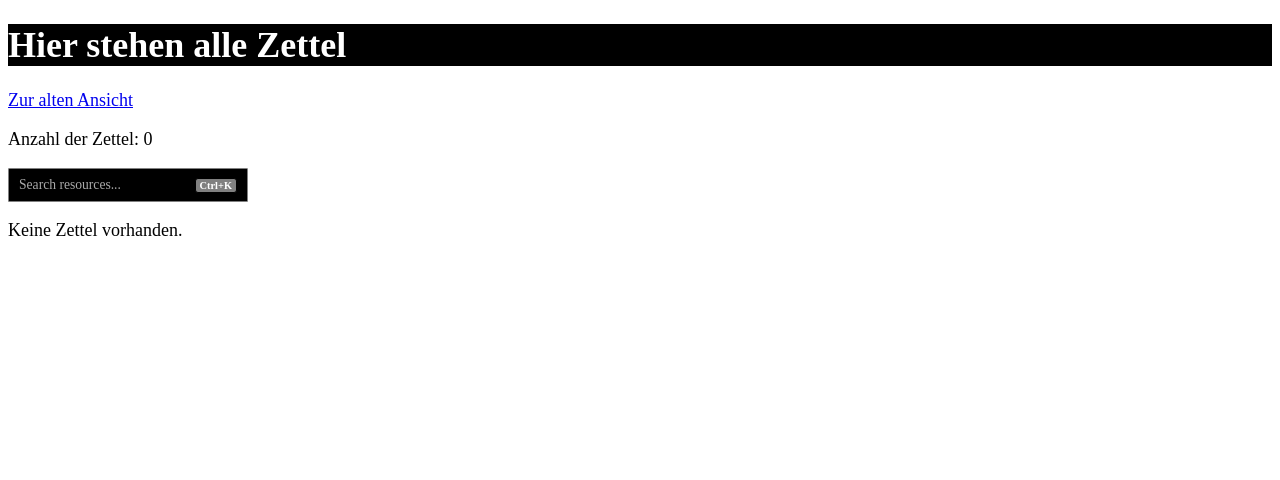
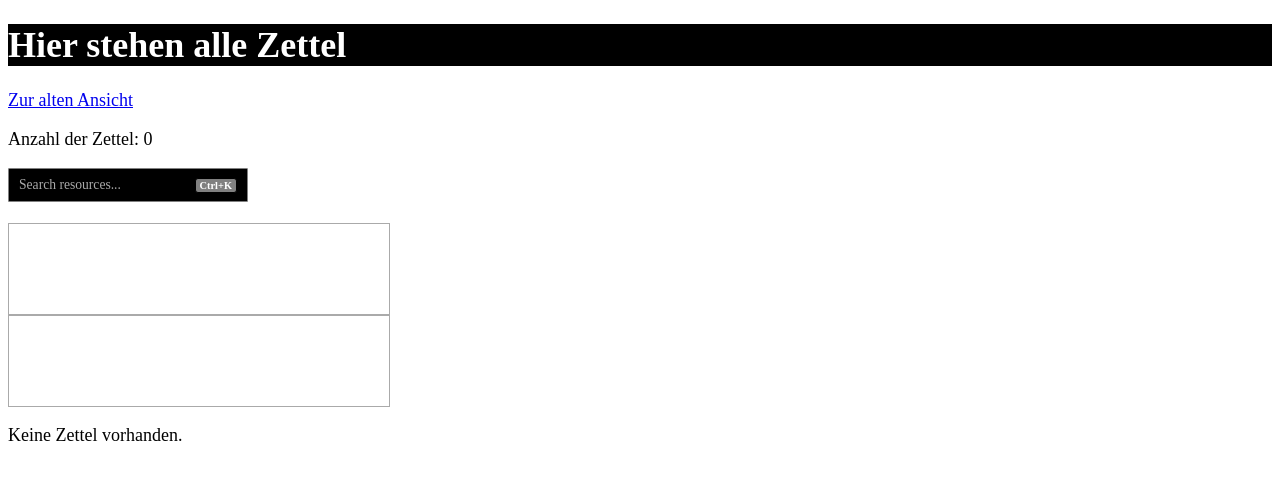
Before and after one commit to DPaY-DP/Zettelstore_Schreibtisch, a Flask app: page / in a window 1280 px wide. Shown: the top 480 px of the page. Run offline with Flask 3, Linux system fonts and the light colour scheme; data that the repository does not hold is empty.

Commit message:
Drag&Drop Funktion in css js und index dateien

```diff
--- a/Darstellung/static/canvas.js
+++ b/Darstellung/static/canvas.js
@@ -1,3 +1,29 @@
+function dragstartHandler(ev) {
+  try
+  {
+    ev.dataTransfer.setData("zettel", ev.target.id);
+  }
+  catch (error)
+  {
+    console.error(error);
+  }
+}
+
+function dragoverHandler(ev) {
+  ev.preventDefault();
+}
+
+function dropHandler(ev) {
+    const data = ev.dataTransfer.getData("zettel");
+    const element = document.getElementById(data);
+
+    if (!element) {
+      console.warn("Kein Element für ID gefunden:", data);
+      return;
+    }
+    ev.target.appendChild(element);
+}
+
 function handleSearch(e) {
   const term = e.target.value.toLowerCase().trim();
   const items = document.querySelectorAll("ul li");
--- a/Darstellung/static/style.css
+++ b/Darstellung/static/style.css
@@ -58,3 +58,10 @@ body{
   pointer-events: none;
   flex-shrink: 0;
 }
+
+.drop_class{
+  width: 360px;
+  height: 70px;
+  padding: 10px;
+  border: 1px solid #aaaaaa;
+}
--- a/Darstellung/templates/index.html
+++ b/Darstellung/templates/index.html
@@ -24,12 +24,14 @@
         <input type="text" id="search-bar" class="header__search-input" placeholder="Search resources..." autocomplete="off" />
         <span class="header__search-badge">Ctrl+K</span>
     </div>
-
+    <br>
+    <div class="drop_class" ondrop="dropHandler(event)" ondragover="dragoverHandler(event)"></div>
+    <div class="drop_class" ondrop="dropHandler(event)" ondragover="dragoverHandler(event)"></div>
     {% if zettel %}
 
         <ul>
             {% for i in zettel %}
-                <li>{{ i.id }} +++ <a href="{{ i.link }}">{{ i.titel }} </a>+++ {{ i.klasse }}</li>
+                <li draggable="true" ondragstart="dragstartHandler(event)" id="{{i.id}}">{{ i.id }} +++ <a id="{{i.link}}" href="{{ i.link }}" draggable="true" ondragstart="dragstartHandler(event)">{{ i.titel }} </a>+++ {{ i.klasse }}</li>
             {% endfor %}
         </ul>
     {% else %}
```
